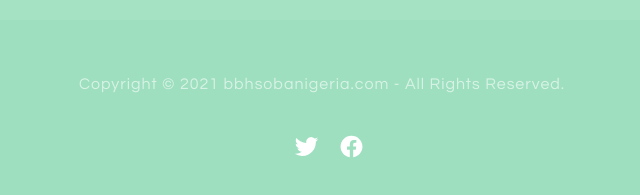
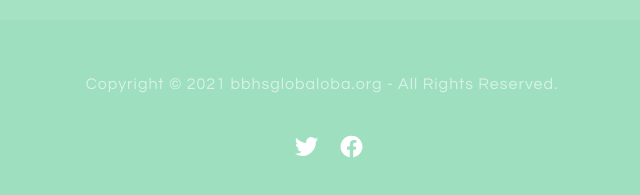
Before and after one commit to bbhs2020/bbhs2020.github.io, a plain HTML site: page index.html in a window 1280 px wide. Shown: the part 2870-3065 px from the top of the page, 318-958 px from the left. Drawn offline with nearby package versions, Linux system fonts and the light colour scheme.

Commit message:
Update index.html

```diff
--- a/index.html
+++ b/index.html
@@ -153,7 +153,7 @@
     </section>
 
     <section class="copyright">
-        <p>Copyright © 2021 bbhsobanigeria.com - All Rights Reserved.</p>
+        <p>Copyright © 2021 bbhsglobaloba.org - All Rights Reserved.</p>
         <ul class="contact">
             <li>
                 <a href="#" target="_blank">
```
